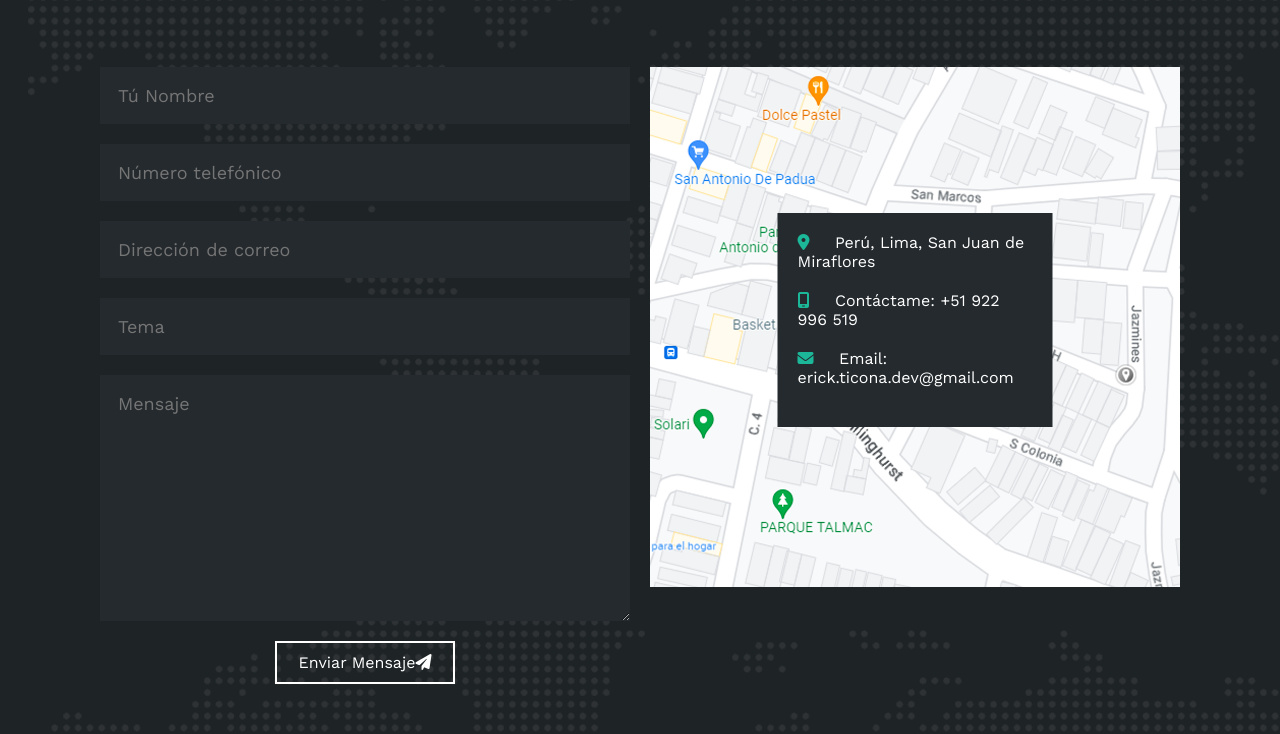
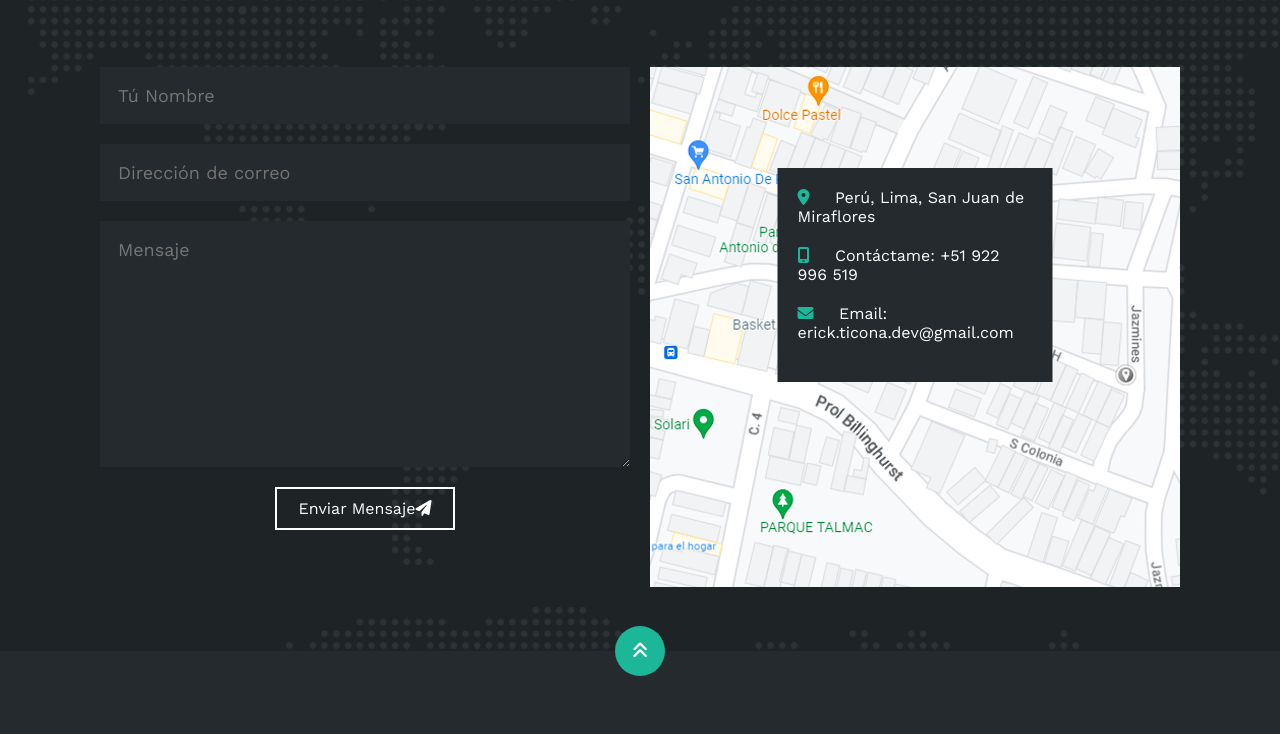
Before and after one commit to erickticona-dev/portafolio, a plain HTML site: page index.html in a window 1280 px wide. Shown: the part 4042-4776 px from the top of the page. Drawn offline with nearby package versions, Linux system fonts and the light colour scheme.

Commit message:
Formulario de Contacto con JS

```diff
--- a/index.html
+++ b/index.html
@@ -394,15 +394,16 @@
             <div class="fila">
                 <!-- Formulario -->
                 <div class="col">
-                    <input type="text" placeholder="Tú Nombre">
-                    <input type="text" placeholder="Número telefónico">
-                    <input type="text" placeholder="Dirección de correo">
-                    <input type="text" placeholder="Tema">
-                    <textarea name="" id="" cols="30" rows="10" placeholder="Mensaje"></textarea>
-                    <button>
-                        Enviar Mensaje<i class="fa-solid fa-paper-plane"></i>
-                        <span class="overlay"></span>
-                    </button>
+                    <form id="form" action="" class="form">
+                        <input name="name" id="name" required type="text" placeholder="Tú Nombre">
+                        <input name="email" id="email" required type="email" placeholder="Dirección de correo">
+                        <textarea name="message" id="message" required cols="30" rows="10" placeholder="Mensaje"></textarea>
+                        <button type="submit">
+                            Enviar Mensaje<i class="fa-solid fa-paper-plane"></i>
+                            <span class="overlay"></span>
+                        </button>
+                        <a href="mailto:erick.ticona.dev@gmail.com" id="hrefmail" style="opacity: 0;">hrefemail</a>
+                    </form>
                 </div>
                 <!-- Mapa -->
                 <div class="col">
--- a/script.js
+++ b/script.js
@@ -14,11 +14,6 @@ function seleccionar(){
     //oculto el menu una vez que selecciono una opcion
     document.getElementById("nav").classList = "";
     menuVisible = false;
-}
-
-//detecto el scrolling para aplicar la animacion de la barra de habilidades
-window.onscroll = function(){
-    efectoHabilidades();
 }
 
 var swiper = new Swiper(".slide-content", {
@@ -50,3 +45,19 @@ var swiper = new Swiper(".slide-content", {
         },
     },
   });
+
+
+
+  //Script del Formulario de Contacto
+  const $form = document.querySelector('#form')
+  const $buttonMailTo = document.querySelector('#hrefmail')
+
+  $form.addEventListener('submit', handleSubmit)
+
+  function handleSubmit(event) {
+    event.preventDefault()
+    const form = new FormData(this)
+    console.log(form.get('name'))
+    $buttonMailTo.setAttribute('href', `mailto:erick.ticona.dev@gmail.com?subject=${form.get('name')} ${form.get('email')}&body=${form.get('message')}`)
+    $buttonMailTo.click()
+  }
```
